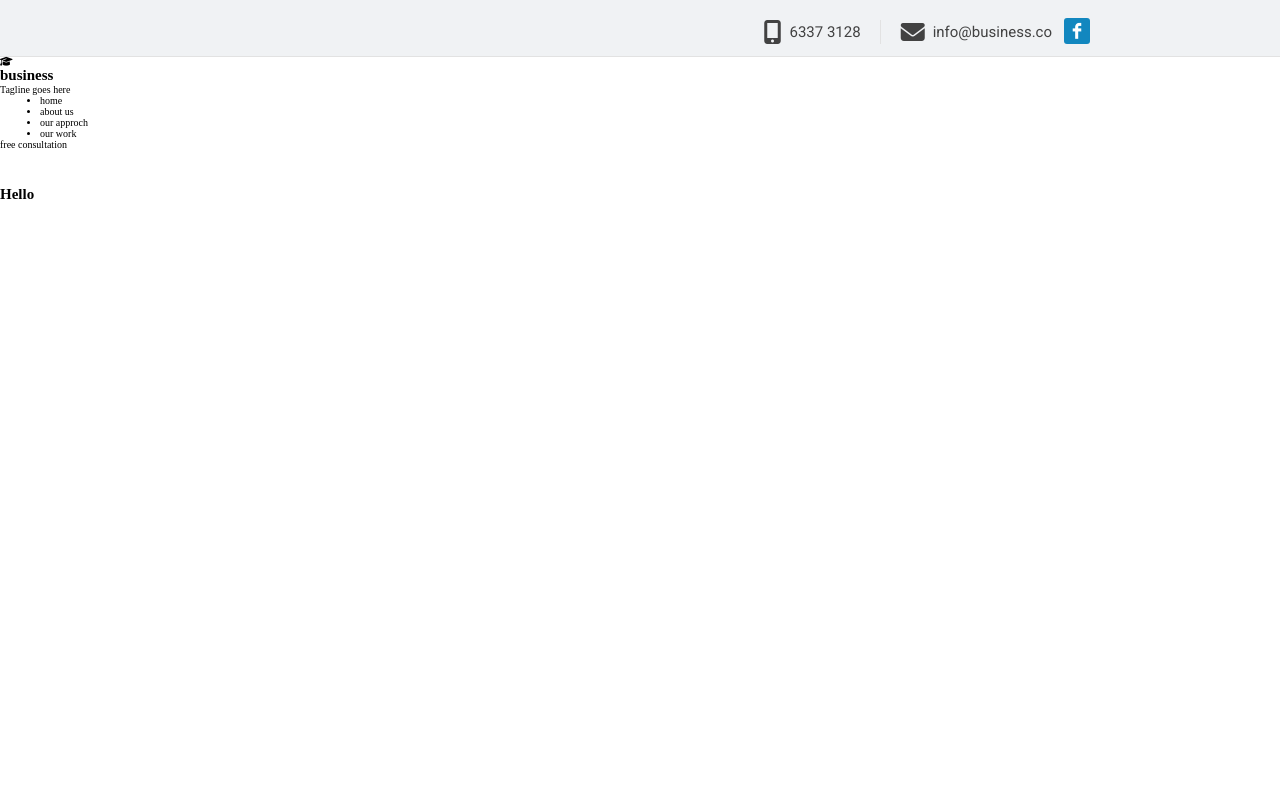
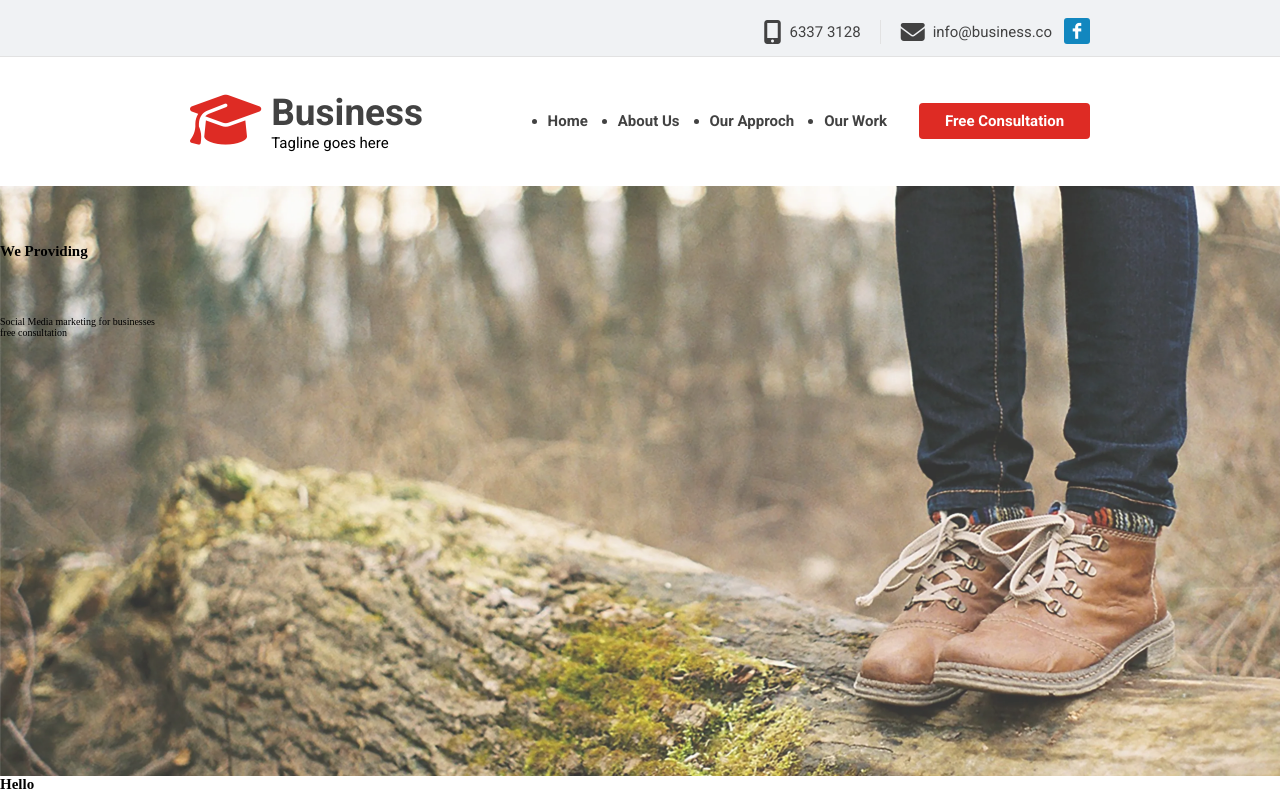
Before and after one commit to PavelNovik/Template_5, a website built with Parcel: page src/index.html in a window 1280 px wide. Built offline with nearby package versions, Linux system fonts and the light colour scheme; a web font is replaced by a local one.

Commit message:
03/11/2022 - 22.15

```diff
--- a/src/assets/styles/layouts/_header.scss
+++ b/src/assets/styles/layouts/_header.scss
@@ -4,7 +4,7 @@
         height: 2.8rem;
         display: flex;
         justify-content: space-evenly;
-    align-items: flex-end;
+        align-items: center;
         background-color: #f0f2f4;
         box-shadow: 0px 1px 0 0 #e2e2e2;
         font-size: 1rem;
@@ -23,24 +23,27 @@
         .fas {
             font-size: 1.4rem;
             color: $mainBlack;
+
             @media ($tablet) {
                 font-size: 2.4rem;
             }
         }
 
         &_phone {
-      display: flex;
+            display: inherit;
             align-items: center;
             gap: 0.8rem;
             flex-shrink: 1;
             border-right: 0.1rem solid rgba($color: #e2e2e2, $alpha: 1);
             color: $mainBlack;
             font-family: $mainFont;
+
             @media ($tablet) {
                 margin-right: 2rem;
                 margin-bottom: 0.6rem;
                 padding-right: 1.9rem;
             }
+
             @media ($desktop) {
                 margin-right: 2rem;
                 margin-bottom: 1.2rem;
@@ -49,16 +52,18 @@
         }
 
         &_email {
-      display: flex;
+            display: inherit;
             align-items: center;
             gap: 0.8rem;
             flex-shrink: 1;
             color: $mainBlack;
             font-family: $mainFont;
+
             @media ($tablet) {
                 margin-right: 1.2rem;
                 margin-bottom: 0.6rem;
             }
+
             @media ($desktop) {
                 margin-right: 1.2rem;
                 margin-bottom: 1.2rem;
@@ -70,15 +75,17 @@
             height: 2rem;
             background-color: #1287bf;
             border-radius: 0.3rem;
-      display: flex;
+            display: inherit;
             justify-content: center;
             flex-shrink: 0;
+
             @media ($tablet) {
                 width: 2.6rem;
                 height: 2.6rem;
                 margin-right: 9rem;
                 margin-bottom: 0.6rem;
             }
+
             @media ($desktop) {
                 margin-right: 19rem;
                 margin-bottom: 1.2rem;
@@ -90,6 +97,7 @@
                 text-decoration: none;
                 font-size: 2rem;
                 color: $mainWhite;
+
                 @media ($tablet) {
                     margin-top: calc((100% - 1.9rem) / 2);
                     font-size: 2.6rem;
@@ -97,8 +105,192 @@
             }
         }
     }
+
     &__title {
         width: 100%;
+        height: 10.5rem;
+        display: flex;
+        flex-direction: column;
+        gap: 1rem;
+        align-items: center;
+        justify-content: flex-start;
+
+        @media ($tablet) {
+            flex-direction: row;
+            justify-content: space-between;
+        }
+
+        @media ($desktop) {
             height: 13rem;
+
+        }
+
+        .logo {
+            display: flex;
+            margin-left: 1rem;
+            margin-top: 1rem;
+
+            @media ($tablet) {
+                margin-left: 9rem;
+                margin-top: 0;
+            }
+
+            @media ($desktop) {
+                margin-left: 19rem;
+
+            }
+
+            &__icon {
+                .fas {
+                    @include fontAwesome(3.7rem, $mainRed);
+
+                    @media ($tablet) {
+                        font-size: 4.7rem;
+                    }
+
+                    @media ($desktop) {
+                        font-size: 5.7rem;
                     }
                 }
+
+                margin-right: .5rem;
+
+                @media ($tablet) {
+                    margin-right: 1rem;
+                }
+
+            }
+
+            &__title {
+                @include titleText(2rem, $mainBlack);
+                text-transform: capitalize;
+
+                @media ($tablet) {
+                    font-size: 2.7rem;
+                }
+
+                @media ($desktop) {
+                    font-size: 3.7rem;
+                }
+            }
+
+            &__text {
+                @extend %smallTitle;
+                font-size: 1rem;
+
+                @media ($tablet) {
+                    font-size: 1.2rem;
+                }
+
+                @media ($desktop) {
+                    font-size: 1.5rem;
+                }
+            }
+        }
+    }
+
+    .navigation {
+        display: flex;
+        flex-direction: column;
+        align-items: center;
+        gap: .5rem;
+
+        @media ($tablet) {
+            gap: 2.2rem;
+            flex-direction: row;
+        }
+
+        @media ($desktop) {
+            gap: 3.2rem;
+        }
+
+        &__menu {
+            &_list {
+                display: flex;
+                flex-direction: row;
+                gap: 2.5rem;
+
+                @media ($tablet) {
+                    gap: 3rem;
+                }
+
+                @media ($desktop) {
+                    gap: 3rem;
+                }
+
+                li {
+                    @extend %smallTitle;
+                    font-size: 1.1rem;
+                    color: $mainBlack;
+                    text-transform: capitalize;
+                    font-weight: bold;
+
+                    @media ($tablet) {
+                        font-size: 1.3rem;
+                    }
+
+                    @media ($desktop) {
+                        font-size: 1.5rem;
+                    }
+
+                    &:hover {
+                        cursor: pointer;
+                        color: $mainRed;
+                        list-style: none;
+                    }
+                }
+            }
+        }
+
+        &__btn {
+            width: 13rem;
+            height: 2.6rem;
+            border-radius: 0.4rem;
+            background-color: $mainRed;
+            color: $mainWhite;
+            text-align: center;
+            @extend %smallTitle;
+            font-size: 1.3rem;
+            text-transform: capitalize;
+            font-weight: bold;
+            padding: 0.4rem;
+            margin-right: 1rem;
+
+            @media ($tablet) {
+                width: 17.1rem;
+                height: 3.6rem;
+                font-size: 1.5rem;
+                padding: 0.9rem;
+                margin-right: 9rem;
+            }
+
+            @media ($desktop) {
+                width: 17.1rem;
+                height: 3.6rem;
+                font-size: 1.5rem;
+                margin-right: 19rem;
+            }
+
+            &:hover {
+                cursor: pointer;
+                box-shadow: 2px 2px 10px $mainGrey;
+            }
+        }
+    }
+
+    .title {
+        width: 100%;
+        height: 29rem;
+        // background-image: url("../images/layer-32.webp");
+        background: url("../images/layer-32.webp");
+        background-size: cover;
+
+        @media ($tablet) {
+            height: 42rem;
+        }
+
+        @media ($desktop) {
+            height: 59rem;
+        }
+    }
+}
--- a/src/index.html
+++ b/src/index.html
@@ -47,6 +47,11 @@
                     <div class="navigation__btn">free consultation</div>
                 </nav>
             </div>
+            <section class="title">
+                <h1 class="header__title">We Providing</h1>
+                <p class="header__title_text">Social Media marketing for businesses</p>
+                <div class="header__title_btn">free consultation</div>
+            </section>
         </div>
     </header>
 
```
Also changed, not shown: src/assets/styles/utils/_vars.scss (line endings or trailing spaces). Lines whose indentation alone changed are shown as unchanged.
